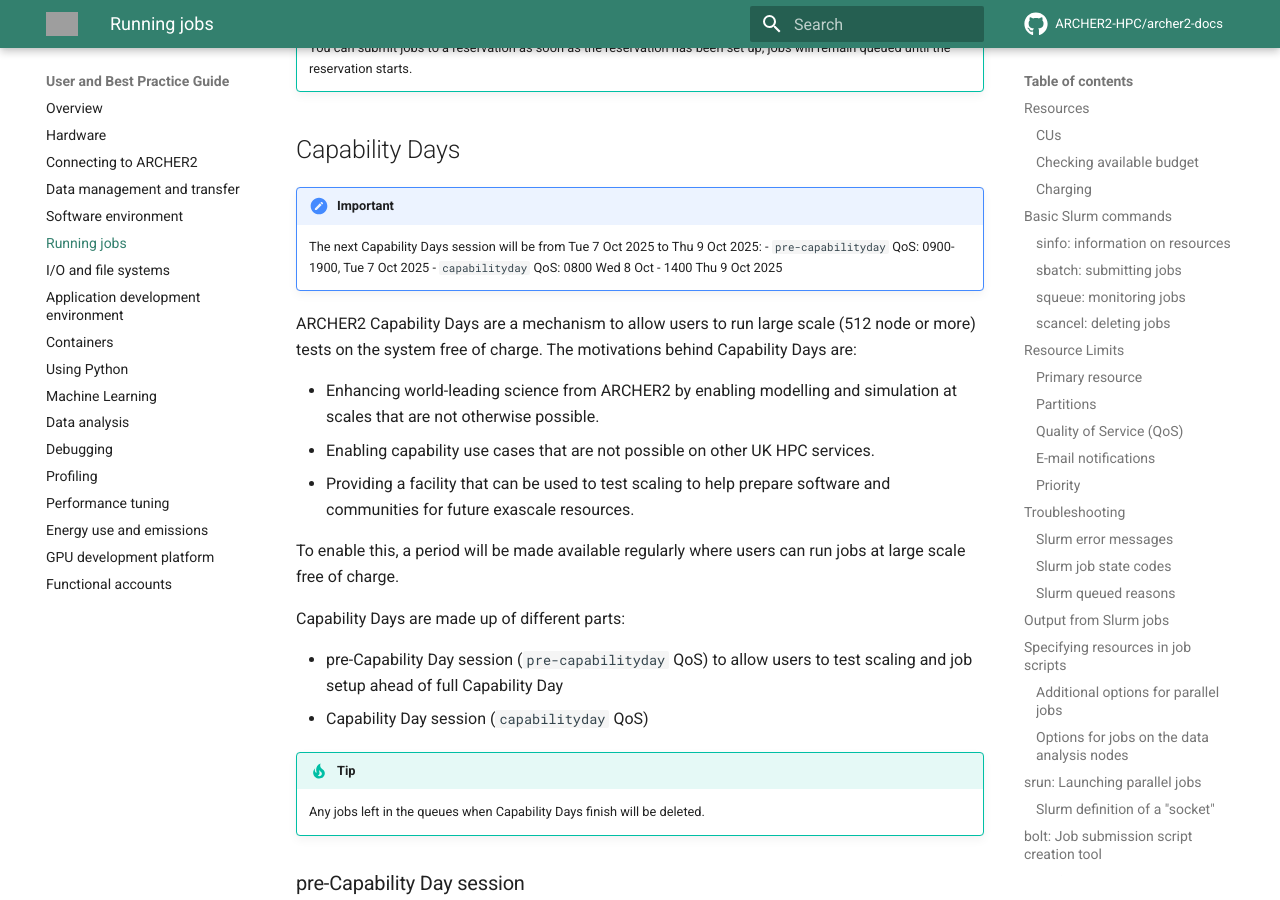
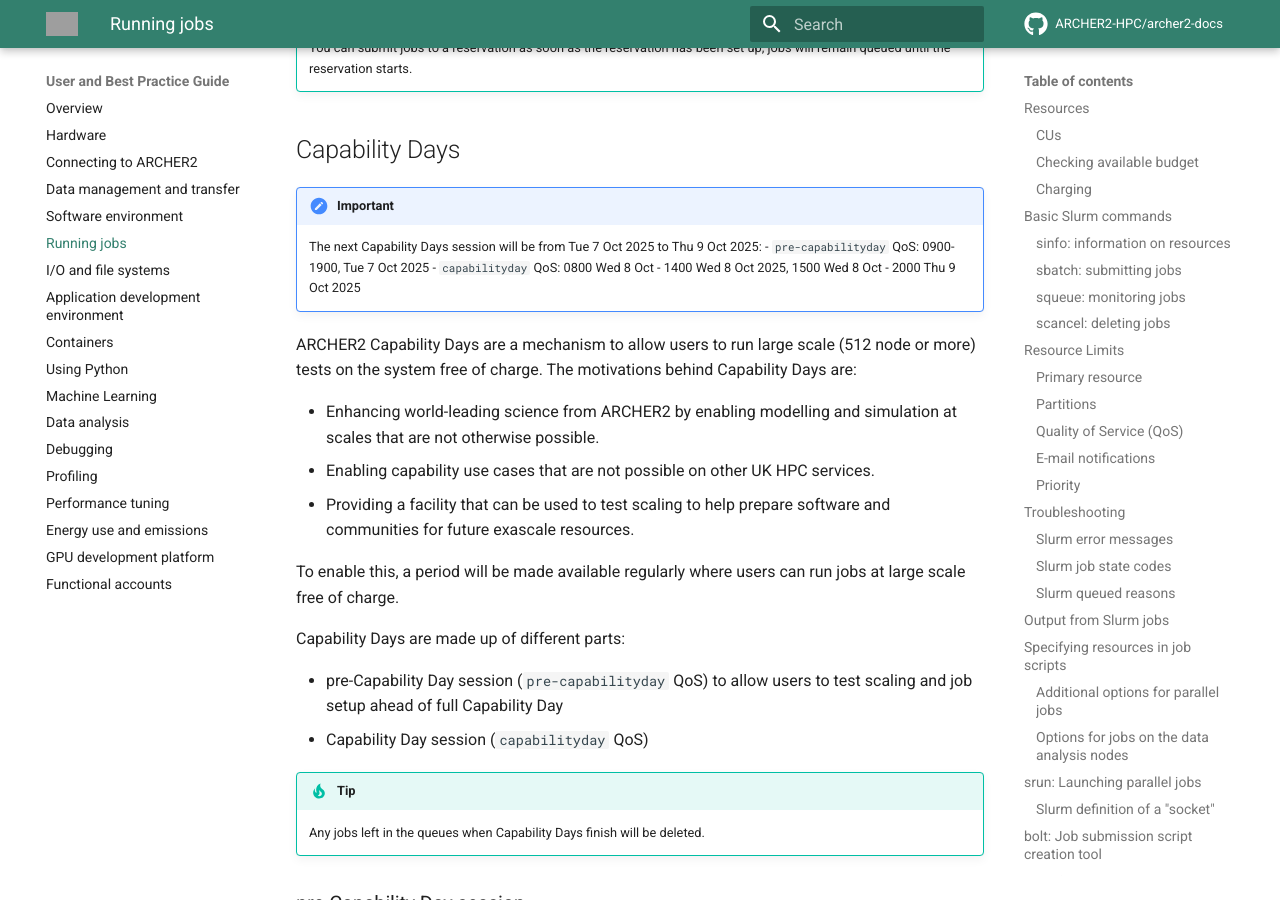
Before and after one commit to ARCHER2-HPC/archer2-docs, an MkDocs documentation site: the page built from docs/user-guide/scheduler.md, in a window 1280 px wide and 900 px high, scrolled down 51502 px. Built offline with MkDocs 1.6.1 and Material for MkDocs 9.7.7, drawn with Linux system fonts in a browser that asks for light colours; comment, search, counter and statistics services are not loaded; grey boxes are pictures that could not be loaded.

Commit message:
Update scheduler.md

```diff
--- a/docs/user-guide/scheduler.md
+++ b/docs/user-guide/scheduler.md
@@ -2369,7 +2369,7 @@
 !!! important
     The next Capability Days session will be from Tue 7 Oct 2025 to Thu 9 Oct 2025:
     - `pre-capabilityday` QoS: 0900-1900, Tue 7 Oct 2025
-    - `capabilityday` QoS: 0800 Wed 8 Oct - 1400 Thu 9 Oct 2025
+    - `capabilityday` QoS: 0800 Wed 8 Oct - 1400 Wed 8 Oct 2025, 1500 Wed 8 Oct - 2000 Thu 9 Oct 2025
 
 ARCHER2 Capability Days are a mechanism to allow users to run large scale (512 node or more) tests
 on the system free of charge. The motivations behind Capability Days are:
```
